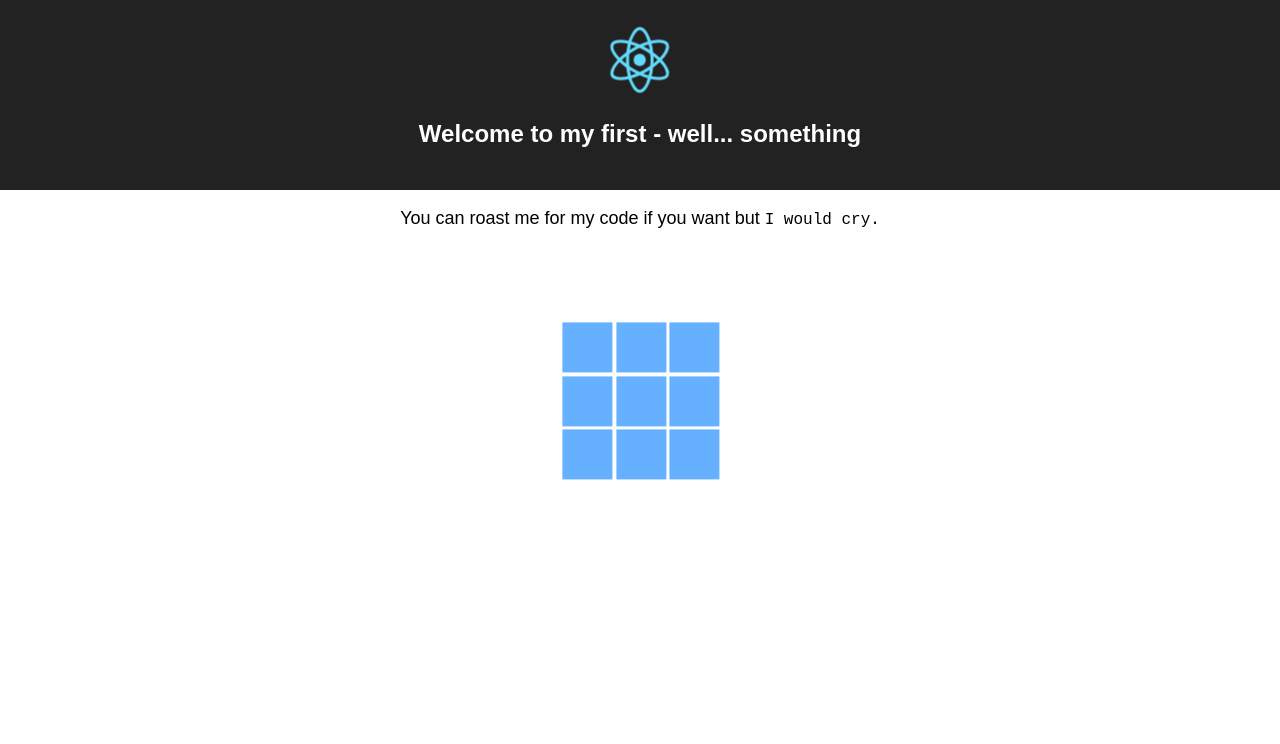
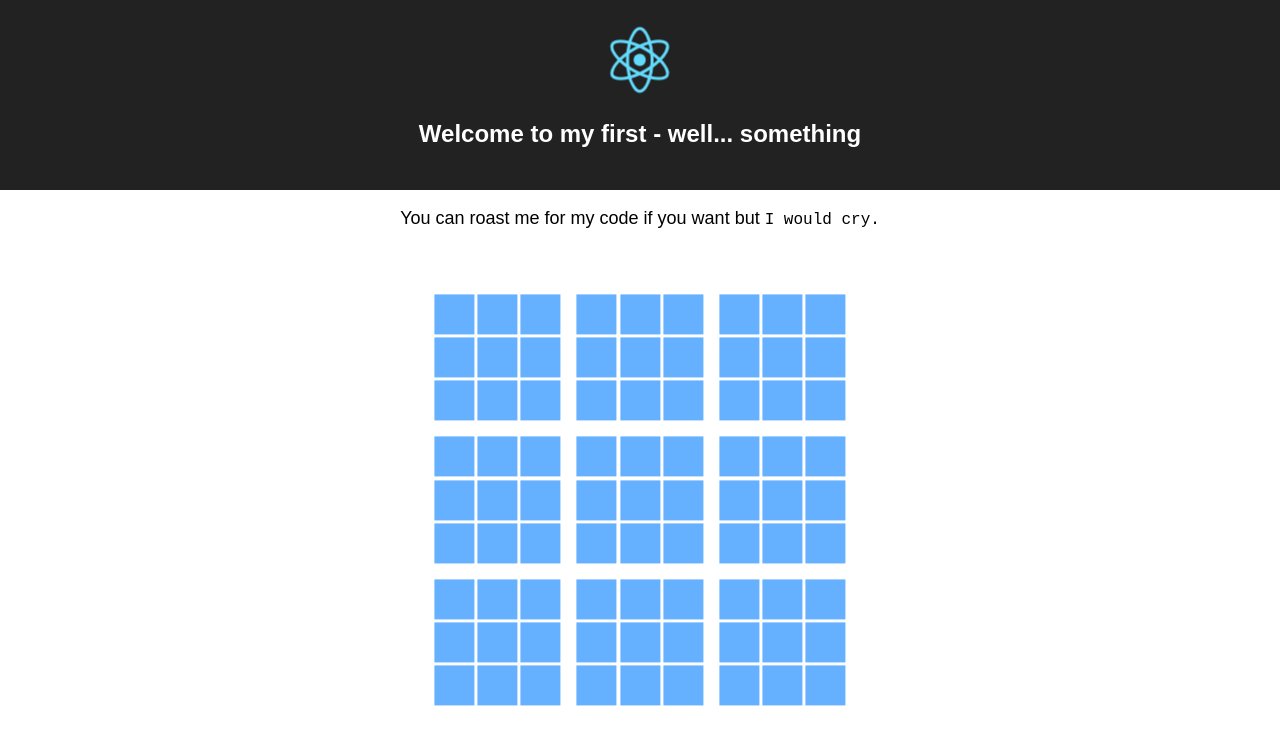
Before and after one commit to lpzimmermann/FirstTicTacToe, a React (Create React App) app: page / in a window 1280 px wide. Shown: the top 744 px of the page. Built offline with nearby package versions, Linux system fonts and the light colour scheme; the HTML template or start-up script is replaced by a standard one.

Commit message:
Added multiple Boards

```diff
--- a/src/App.css
+++ b/src/App.css
@@ -29,9 +29,17 @@
 
 .board {
   display: grid;
-  grid-template-columns: 6vmin 6vmin 6vmin;
-  grid-template-rows: 6vmin 6vmin 6vmin;
-  grid-gap: .7vmin;
+  grid-template-columns: 5vmin 5vmin 5vmin;
+  grid-template-rows: 5vmin 5vmin 5vmin;
+  grid-gap: .4vmin;
+}
+
+.container{
+  display: grid;
+  grid-template-columns: 15.8vmin 15.8vmin 15.8vmin;
+  grid-template-rows: 15.8vmin 15.8vmin 15.8vmin;
+  grid-gap: 2vmin;
+  margin-top:200px;
 }
 
 .material-icons {
@@ -41,8 +49,8 @@
 }
 
 .tile{
-  width:50px;
-  height:50px;
+  width:5vmin;
+  height:5vmin;
   background-color: #65b0ff;
   color: #fff;
   display: -ms-flexbox;
--- a/src/App.tsx
+++ b/src/App.tsx
@@ -1,6 +1,6 @@
 import * as React from 'react';
 import './App.css';
-import Board from './Components/Board/Board';
+import Container from './Components/Board/Container';
 
 const logo = require('./logo.svg');
 
@@ -17,7 +17,7 @@ class App extends React.Component {
                     <p className="App-intro">You can roast me for my code if you want but <code>I would cry.</code></p>
 
                     <div className={'board-center-div'}>
-                        <Board />
+                        <Container />
                     </div>
             </div>
         );
--- /dev/null
+++ b/src/Components/Board/Container.tsx
@@ -0,0 +1,40 @@
+import * as React from 'react';
+import Board from './Board';
+
+interface ContainerProps {
+
+}
+
+interface ContainerState {
+
+}
+
+class Container extends React.Component<ContainerProps, ContainerState> {
+
+    createBoards() {
+
+        const boards = [];
+
+        for (let y = 0; y < 9; y++) {
+
+            boards.push(
+                <Board/>
+            );
+        }
+
+        return boards;
+    }
+
+    render() {
+
+        return(
+            <div className={'container'}>
+                {this.createBoards()}
+            </div>
+        );
+
+    }
+
+}
+
+export default Container;
```
